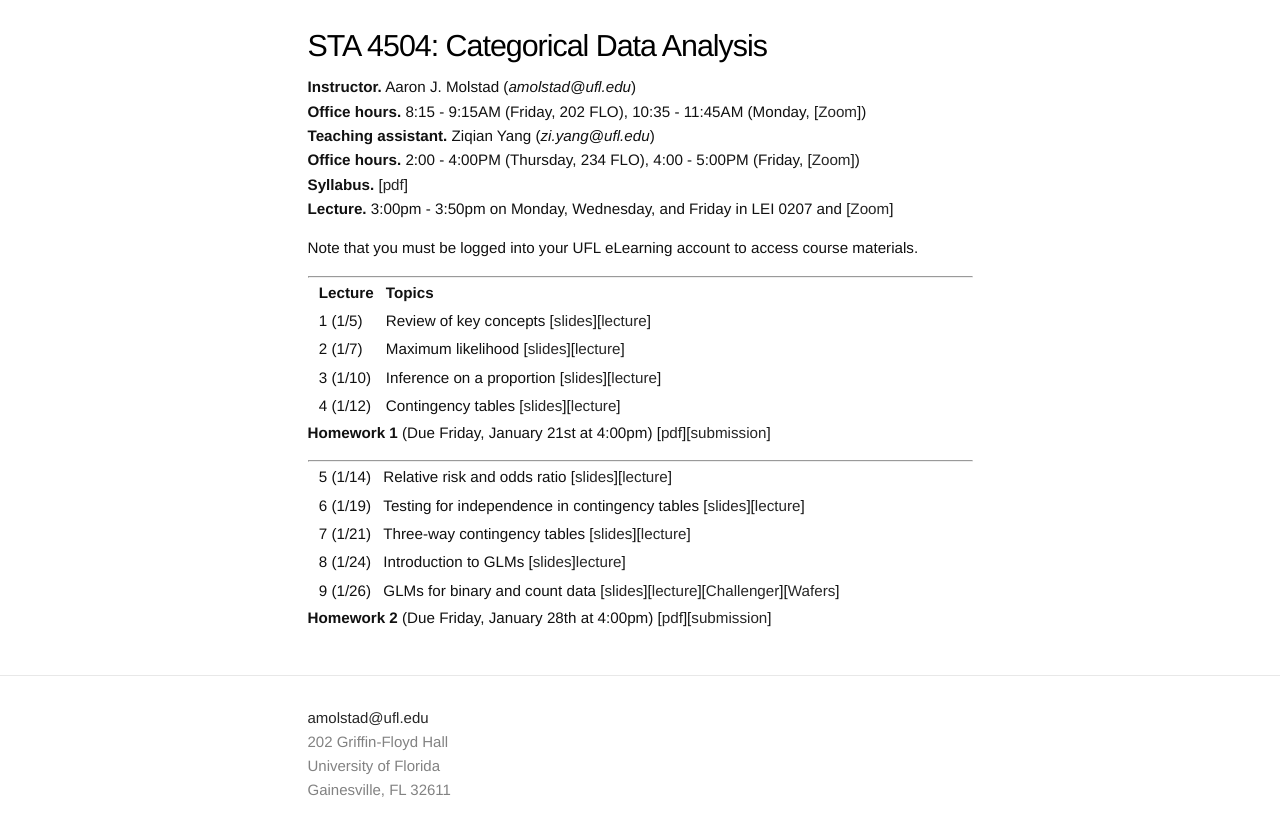
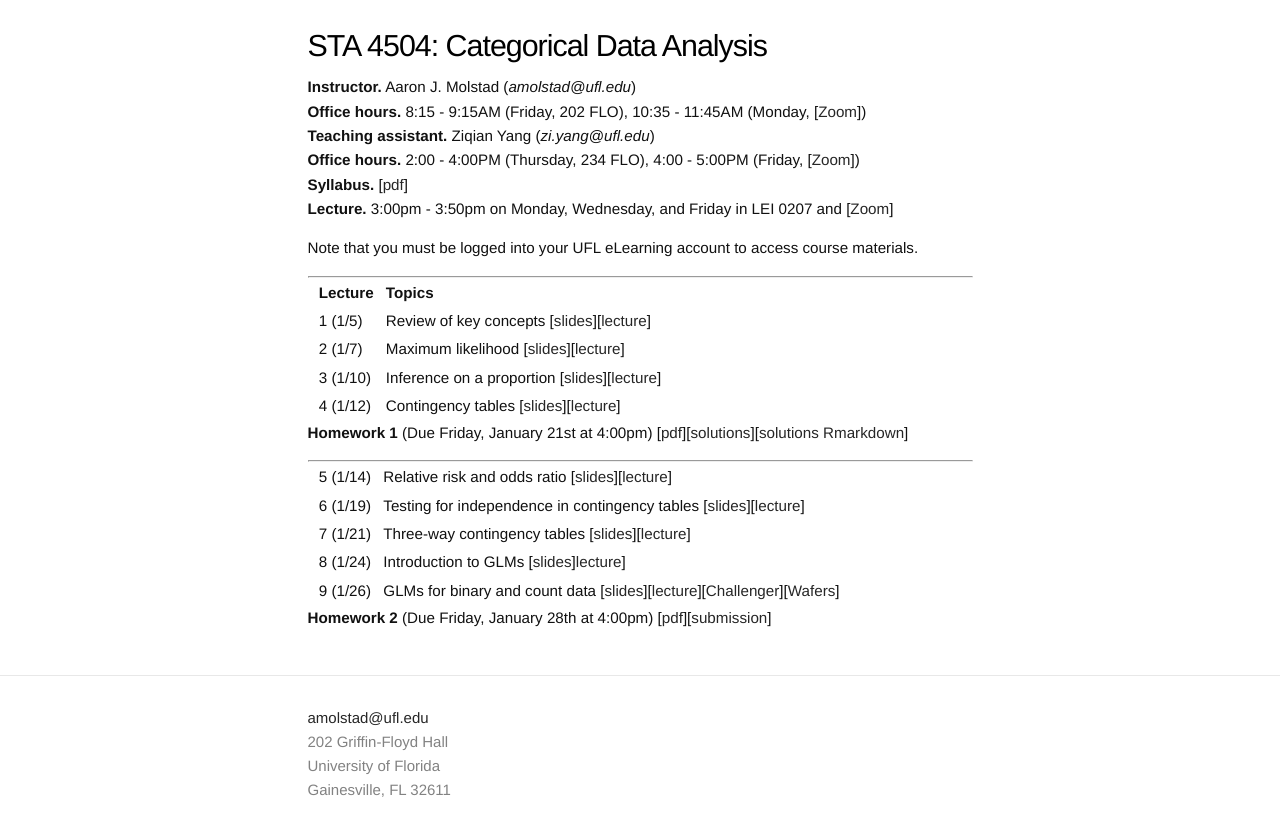
Before and after one commit to ajmolstad/ajmolstad.github.io, a Jekyll site: the page built from S22_STA4504.md, in a window 1280 px wide. Shown: the top 836 px of the page. Built offline with Jekyll 4.4.1, drawn with Linux system fonts in a browser that asks for light colours.

Commit message:
Update HW1 solutions

```diff
--- a/S22_STA4504.md
+++ b/S22_STA4504.md
@@ -21,7 +21,7 @@ Note that you must be logged into your UFL eLearning account to access course ma
 || 3 (1/10) || Inference on a proportion [[slides](https://ufl.instructure.com/files/65659961/download?download_frd=1)][[lecture](https://ufl.instructure.com/courses/449490/files?preview=65701126)] ||
 || 4 (1/12) || Contingency tables [[slides](https://ufl.instructure.com/files/65707939/download?download_frd=1)][[lecture](https://ufl.instructure.com/courses/449490/files?preview=65759254)]||
 
-**Homework 1** (Due Friday, January 21st at 4:00pm) [[pdf](https://ufl.instructure.com/files/65894797/download?download_frd=1)][[submission](https://ufl.instructure.com/courses/449490/assignments/5079062)]
+**Homework 1** (Due Friday, January 21st at 4:00pm) [[pdf](https://ufl.instructure.com/files/65894797/download?download_frd=1)][[solutions](https://ufl.instructure.com/files/66111402/download?download_frd=1)][[solutions Rmarkdown](https://ufl.instructure.com/files/66111395/download?download_frd=1)]
 
 ---------------
 
```
Also changed, not shown: S22_STA4321.md (+1 -1 lines).
